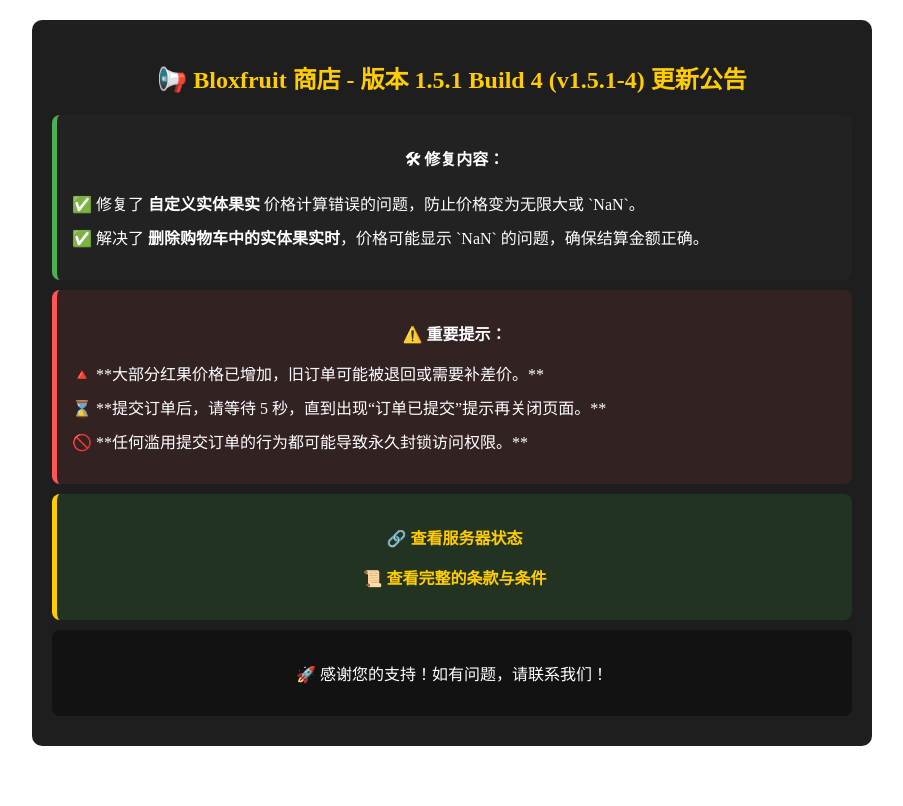
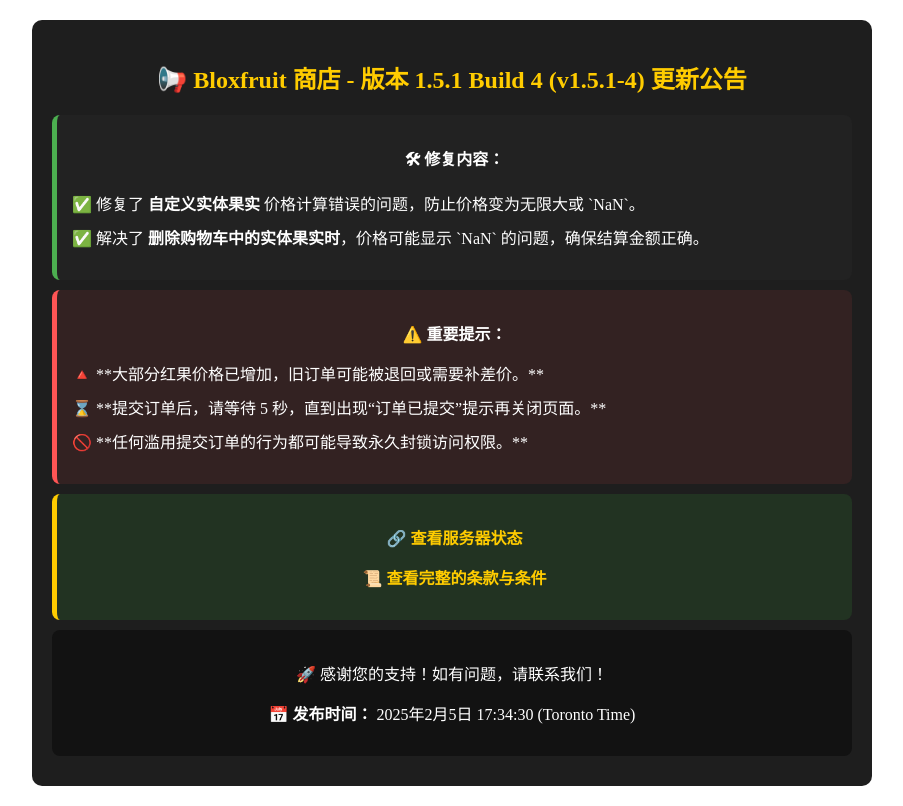
Before and after one commit to changcheng967/Bloxfruit, a plain HTML site: page index.html in a window 1280 px wide. Shown: the whole page, without its empty margins (188-1091 px from the left). Drawn offline with Linux system fonts and the light colour scheme.

Commit message:
Update index.html

```diff
--- a/index.html
+++ b/index.html
@@ -24,8 +24,19 @@
 
     <div class="footer-box">
         <p>🚀 感谢您的支持！如有问题，请联系我们！</p>
+        <p>📅 <strong>发布时间：</strong> <span id="release-time"></span> (Toronto Time)</p>
     </div>
 </div>
+
+<script>
+    // 设置发布时间 (Toronto Time)
+    function updateReleaseTime() {
+        const options = { timeZone: 'America/Toronto', year: 'numeric', month: 'long', day: 'numeric', hour: '2-digit', minute: '2-digit', second: '2-digit' };
+        const releaseTime = new Date().toLocaleString('zh-CN', options);
+        document.getElementById("release-time").textContent = releaseTime;
+    }
+    updateReleaseTime();
+</script>
 
 <style>
     .update-container {
```
